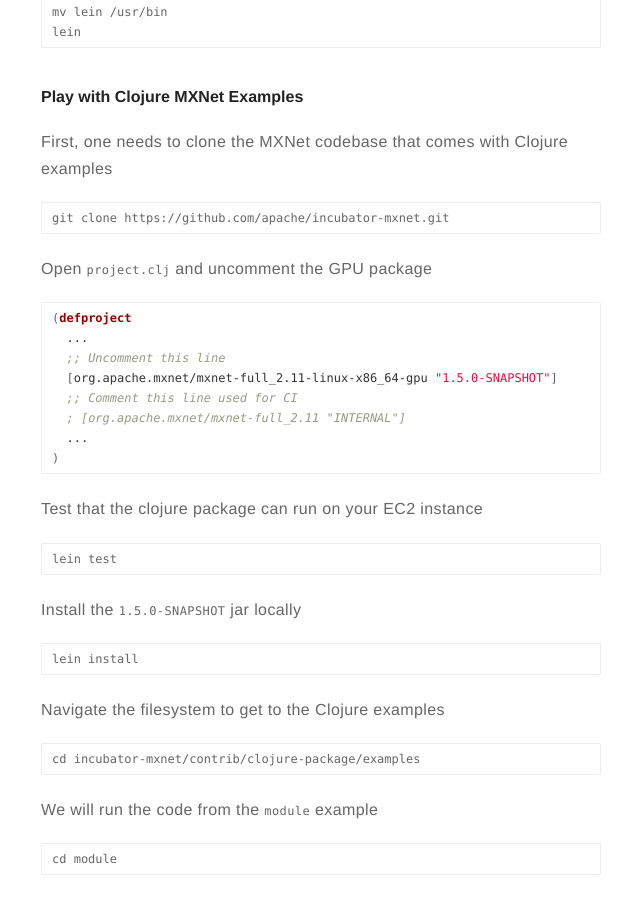
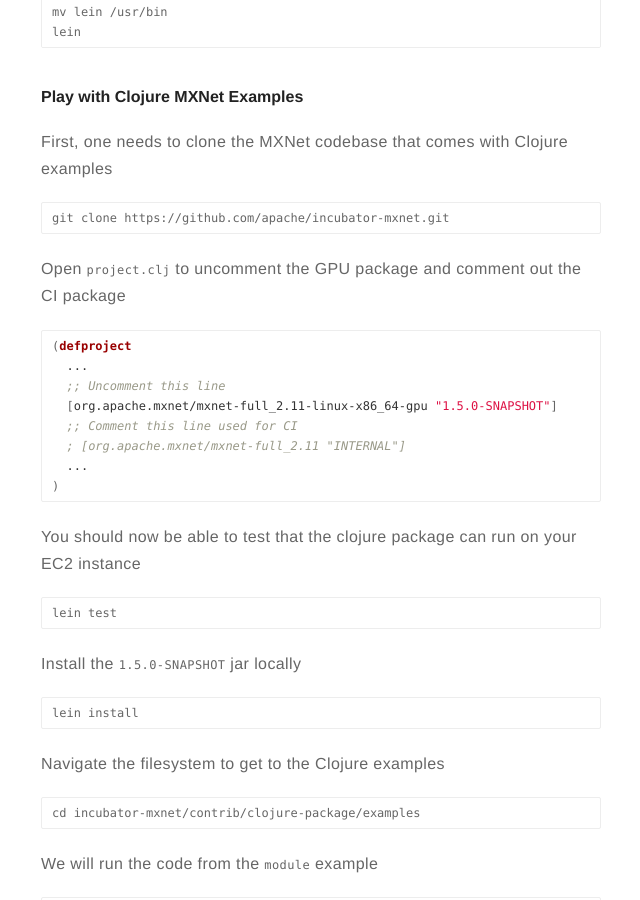
Before and after one commit to Chouffe/chouffe.github.com, a Jekyll site: the page built from _posts/2019-02-28-mxnet-clojure-aws.markdown, in a window 1280 px wide and 900 px high, scrolled down 3170 px. Shown: the whole window, without its empty margins (319-959 px from the left). Built offline with Jekyll 4.4.1, drawn with Linux system fonts in a browser that asks for light colours.

Commit message:
rephrase some content for aws mxnet post

````diff
--- a/_posts/2019-02-28-mxnet-clojure-aws.markdown
+++ b/_posts/2019-02-28-mxnet-clojure-aws.markdown
@@ -97,7 +97,7 @@ First, one needs to clone the MXNet codebase that comes with Clojure examples
 ```
 git clone https://github.com/apache/incubator-mxnet.git
 ```
-Open `project.clj` and uncomment the GPU package
+Open `project.clj` to uncomment the GPU package and comment out the CI package
 ```clojure
 (defproject
   ...
@@ -108,7 +108,7 @@ Open `project.clj` and uncomment the GPU package
   ...
 )
 ```
-Test that the clojure package can run on your EC2 instance
+You should now be able to test that the clojure package can run on your EC2 instance
 ```
 lein test
 ```
````
